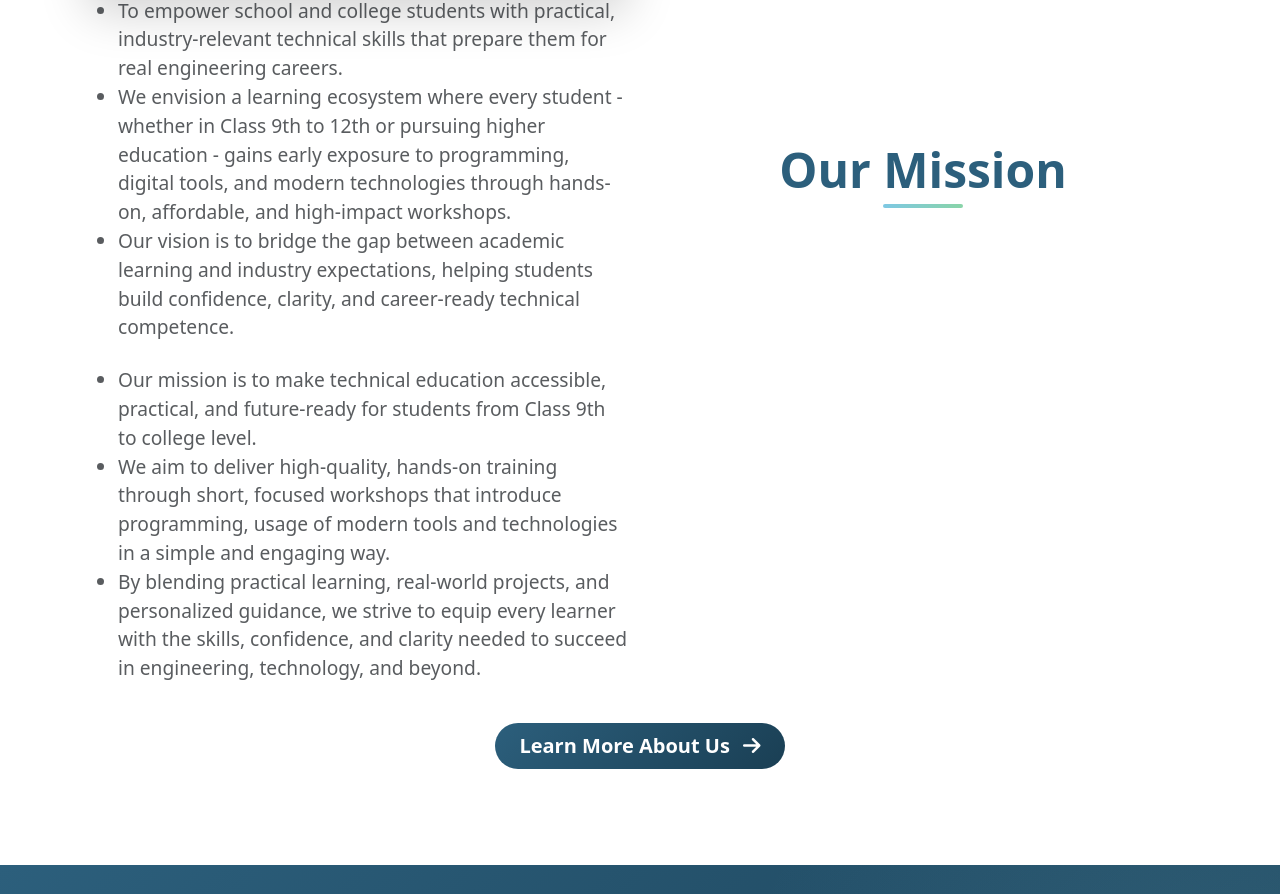
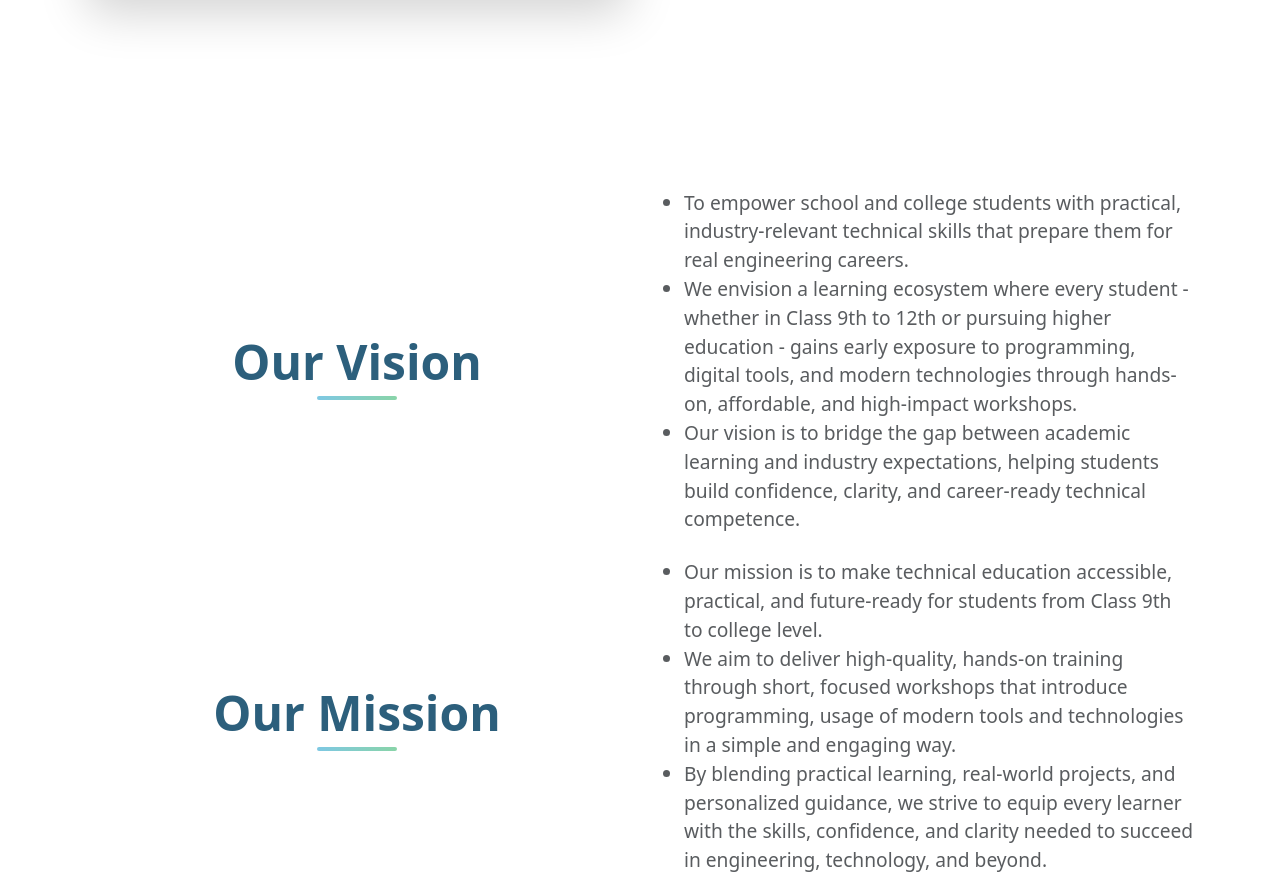
Before and after one commit to skilledgeplusacademy/skilledgeplusacademy.github.io, a plain HTML site: page index.html in a window 1280 px wide. Shown: the part 2481-3375 px from the top of the page. Drawn offline with nearby package versions, Linux system fonts and the light colour scheme.

Commit message:
Update index.html

```diff
--- a/index.html
+++ b/index.html
@@ -196,7 +196,13 @@
                         <img src="index.png" alt="Students learning" class="img-fluid w-100 rounded-4 shadow-lg">
                     </div>
                 </div>
+            </div>
+        </div>
+    </section>
 
+    <section class="py-5">
+        <div class="container py-5">
+            <div class="row align-items-center">
                 <div class="col-lg-6 text-center" data-aos="fade-up">
                     <h2 class="display-5 fw-bold mb-4 section-title">Our Vision</h2>
                 </div>
```
